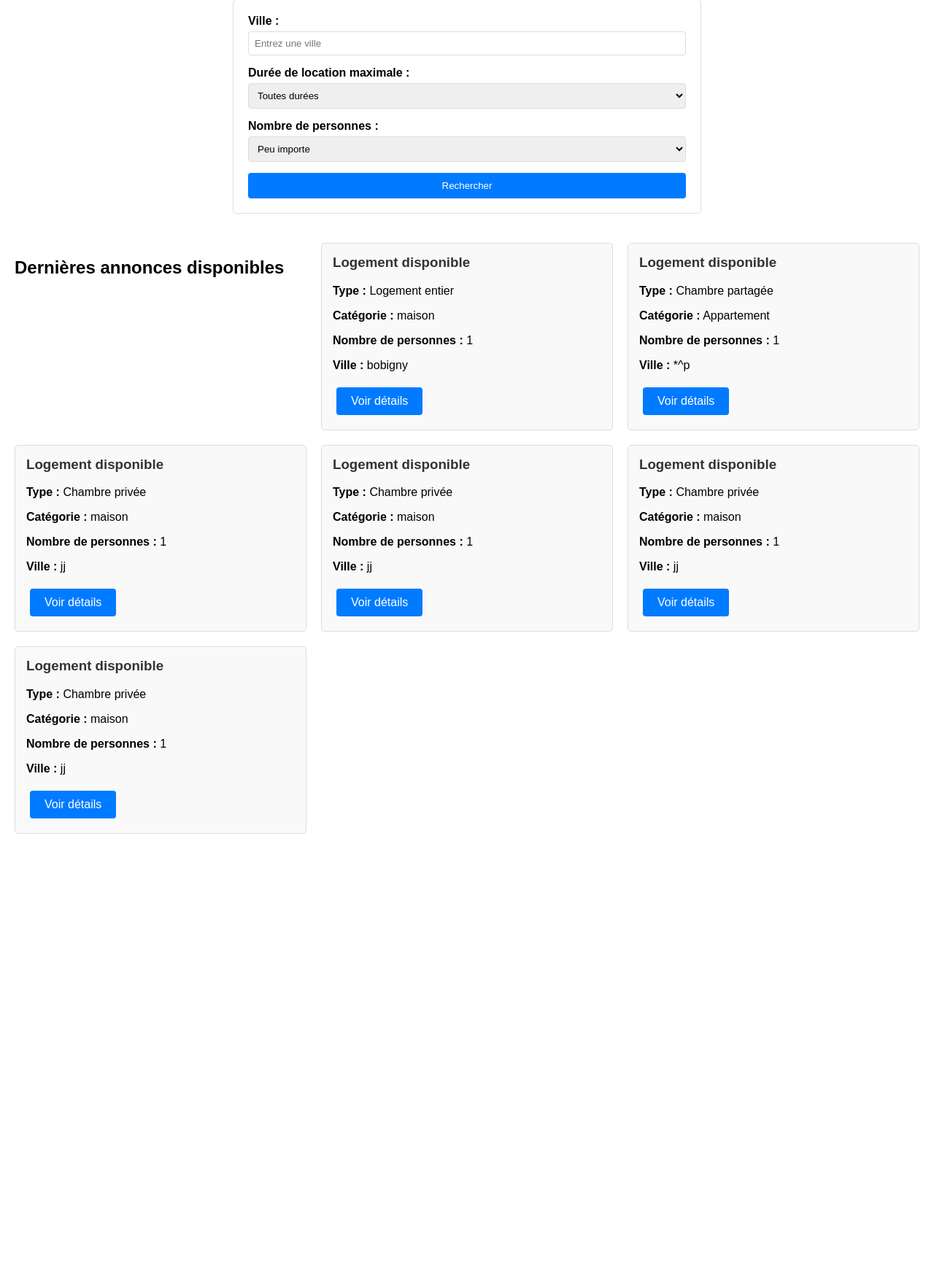
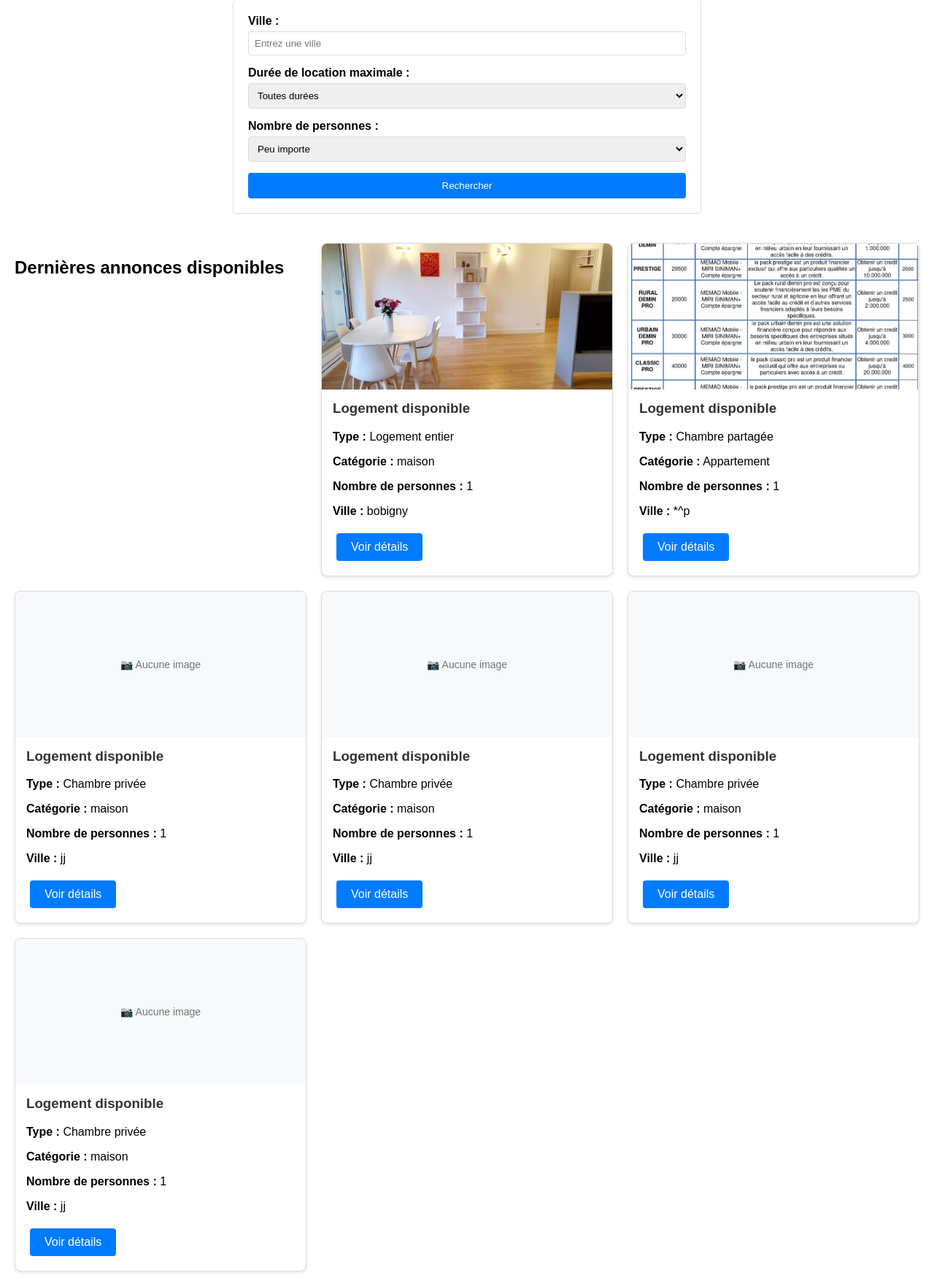
Before and after one commit to lhomangroup/projectimmo, a Django app: page /annonceHome/ in a window 1280 px wide. Shown: the part 217-1980 px from the top of the page at 73% size. Before the commit the page ends 1360 px from the top, so only its background shows below. Run offline with Django 4.2, Linux system fonts and the light colour scheme; data comes from the database, SQL or seed files in the repository; parts of the project's set-up code (start-up, migrations or seed data) failed here and were passed over.

Commit message:
Assistant checkpoint: Ajouter l'affichage des images sur la page d'accueil
Assistant generated file changes:
- templates/annonce/search/annonceHome.html: Ajouter l'affichage des images des annonces, Modifier la structure HTML pour inclure les images

---

User prompt:

sur la page d'acceuil aussi

Replit-Commit-Author: Assistant
Replit-Commit-Session-Id: beb70737-b727-469e-8f33-69fd913e9a31

```diff
--- a/templates/annonce/search/annonceHome.html
+++ b/templates/annonce/search/annonceHome.html
@@ -56,9 +56,36 @@
         }
         .annonce-card {
             border: 1px solid #ddd;
-            border-radius: 5px;
+            border-radius: 8px;
+            overflow: hidden;
+            background: white;
+            box-shadow: 0 2px 4px rgba(0,0,0,0.1);
+            transition: transform 0.2s;
+        }
+        .annonce-card:hover {
+            transform: translateY(-2px);
+            box-shadow: 0 4px 8px rgba(0,0,0,0.15);
+        }
+        .annonce-image {
+            width: 100%;
+            height: 200px;
+            background-color: #f8f9fa;
+            display: flex;
+            align-items: center;
+            justify-content: center;
+            overflow: hidden;
+        }
+        .annonce-image img {
+            width: 100%;
+            height: 100%;
+            object-fit: cover;
+        }
+        .no-image {
+            color: #6c757d;
+            font-size: 14px;
+        }
+        .annonce-content {
             padding: 15px;
-            background: #f9f9f9;
         }
         .annonce-card h3 {
             margin-top: 0;
@@ -139,6 +166,16 @@
         <h2>Dernières annonces disponibles</h2>
         {% for ann in annonce %}
         <div class="annonce-card">
+            <div class="annonce-image">
+                {% with ann.imagelogement_set.first as first_image %}
+                    {% if first_image %}
+                        <img src="{{ first_image.images.url }}" alt="{{ ann.titre_logement|default:'Logement' }}">
+                    {% else %}
+                        <div class="no-image">📷 Aucune image</div>
+                    {% endif %}
+                {% endwith %}
+            </div>
+            <div class="annonce-content">
                 <h3>{{ ann.titre_logement|default:"Logement disponible" }}</h3>
                 <p><strong>Type :</strong> {{ ann.get_type_location_choices_display }}</p>
                 <p><strong>Catégorie :</strong> {{ ann.categorie_logement }}</p>
@@ -151,6 +188,7 @@
                 {% endif %}
                 <a href="/annonce/detail_annonce/{{ ann.id }}" class="btn btn-primary">Voir détails</a>
             </div>
+        </div>
         {% endfor %}
     </div>
     {% else %}
```
Lines whose indentation alone changed are shown as unchanged.
